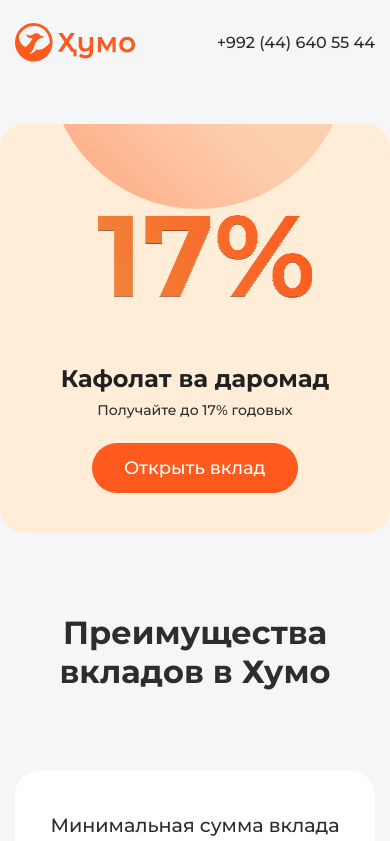
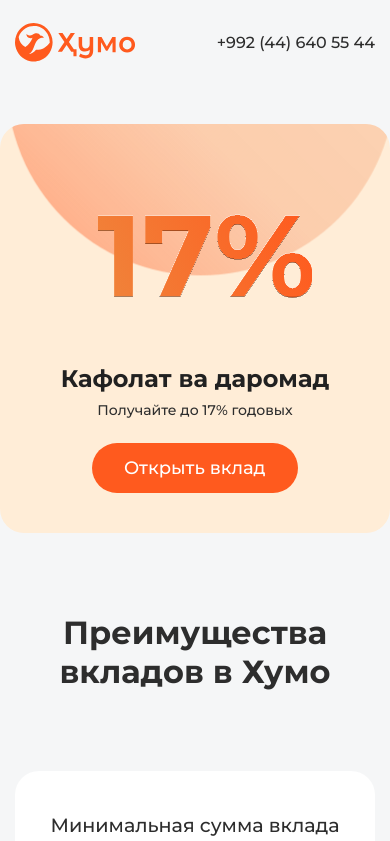
Before and after one commit to islom-sattorov/Kafolat-humo-landing, a React (Create React App) app: page / in a window 390 px wide. Shown: the top 841 px of the page. Built offline with nearby package versions, Linux system fonts and the light colour scheme.

Commit message:
numbered card

```diff
--- a/src/Components/Header/Header.module.css
+++ b/src/Components/Header/Header.module.css
@@ -16,6 +16,7 @@
     background: #FFEDD7;
     padding: 150px 40px 200px 40px;
     position: relative;
+    overflow: hidden;
 }
 
 .header_text{
@@ -146,9 +147,11 @@
         -webkit-transform: rotate(-90deg);
         transform: rotate(-90deg);
         width: 50%;
-        top: -70px;
-        right: 25%;
-        margin: auto;
+        /* height: 500px; */
+        height: 95%;
+        top: -140px;
+        right: 26%;
+        /* margin: auto; */
     }
 
     .header_percent{
@@ -193,9 +196,9 @@
     }
 
     .header_ellipse{
-        width: 150px;
-        right: 30%;
-        height: 300px;
+        width: 80%;
+        right: 10%;
+        height: 95%;
     }
 
     .header_title{
@@ -210,10 +213,10 @@
 
 @media(max-width: 370px){
     .header_ellipse{
-        height: 300px;
-        width: 200px;
-        right: 21%;
-        top: -100px;
+        height: 70%;
+        width: 65%;
+        right: 17%;
+        top: -70px;
     }
 
     .header_percent{
@@ -235,12 +238,11 @@
     }
 
     .header_ellipse{
-        width: 200px;
-        height: 280px;
-        top: -50px;
+        width: 70%;
+        height: 80%;
+        top: -100px;
         border-radius: 15px;
-        left: 0;
-        right: 0px;
+        right: 18%;
     }
 
     .header_percent{
@@ -266,9 +268,10 @@
     }
 
     .header_ellipse{
-        right: 0px;
-        width: 120px;
-        height: 200px;
-        top: -50px;
+        right: 10%;
+        width: 80%;
+        height: 70%;
+        top: -15%;
+
     }
 }
--- a/src/Components/NumberedCard/NumberedCard.module.css
+++ b/src/Components/NumberedCard/NumberedCard.module.css
@@ -60,19 +60,20 @@
         border-radius: 8px;
     }
 
-    .title{
-        font-size: 18px;
-    }
-
     .titleSecond{
         text-align: center;
         margin: 0 0 20px 0;
+        padding: 65px 32px 20px 32px;
     }
 }
 
 @media (max-width: 490px){
     .num{
         left: 46%;
+    }
+
+    .titleSecond{
+        padding: 60px 32px 20px 32px;
     }
 }
 
@@ -92,7 +93,7 @@
     }
 
     .titleSecond{
-        padding: 32px 16px;
+        padding: 40px 16px;
         font-size: 16px;
     }
 
```
